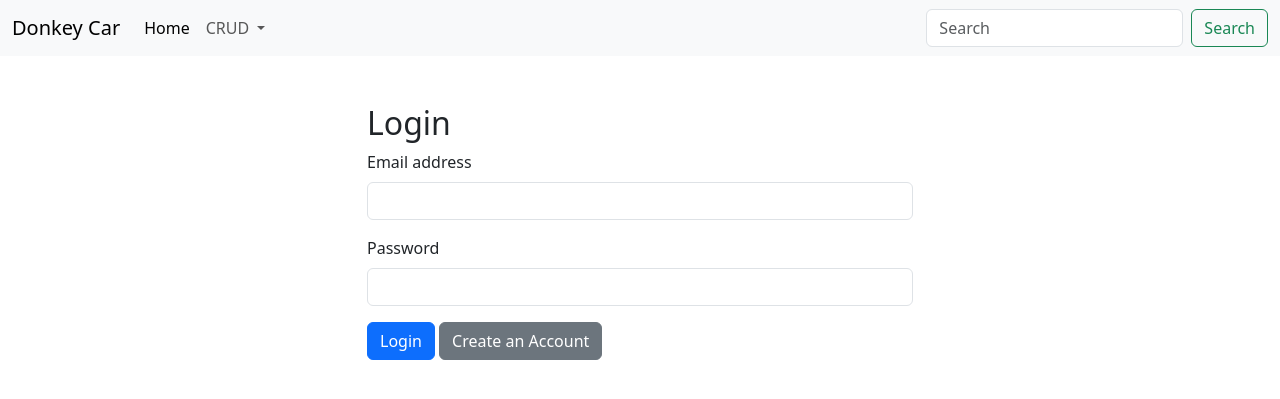
After one commit to irvingqueval/Projet_donkeyCar, a PHP site: page /authentification/login.php in a window 1280 px wide. The commit adds this page. Shown: the top 399 px of the page. Run offline with PHP 8.4, Linux system fonts and the light colour scheme.

Commit message:
authentification added

```diff
--- /dev/null
+++ b/authentification/login.php
@@ -0,0 +1,66 @@
+<?php
+require_once "../header.php";  // Ensure this includes session_start()
+
+if (isset($_SESSION['userid'])) {
+    header("Location: success_login.php"); // Redirect if already logged in
+    exit;
+}
+
+$error = '';
+if ($_SERVER["REQUEST_METHOD"] == "POST") {
+    $email = $_POST['email'];
+    $password = $_POST['password'];
+
+    $sql = "SELECT id, email, password FROM users WHERE email = ?";
+    $stmt = $pdo->prepare($sql);
+    $stmt->bindParam(1, $email);
+    $stmt->execute();
+    $user = $stmt->fetch();
+
+    if ($user && password_verify($password, $user['password'])) {
+        // Set session variables
+        $_SESSION['userid'] = $user['id'];
+        $_SESSION['user_email'] = $user['email'];
+        header("Location: success_login.php");  // Redirect to a success page
+        exit;
+    } else {
+        $error = "Invalid email or password.";
+    }
+}
+?>
+
+<!DOCTYPE html>
+<html lang="en">
+<head>
+    <meta charset="UTF-8">
+    <meta name="viewport" content="width=device-width, initial-scale=1.0">
+    <title>Login</title>
+    <link href="https://cdn.jsdelivr.net/npm/bootstrap@5.3.3/dist/css/bootstrap.min.css" rel="stylesheet">
+</head>
+<body>
+<div class="container">
+    <div class="row justify-content-center">
+        <div class="col-md-6">
+            <h2 class="mt-5">Login</h2>
+            <?php if ($error): ?>
+                <div class="alert alert-danger" role="alert">
+                    <?= htmlspecialchars($error) ?>
+                </div>
+            <?php endif; ?>
+            <form method="post" action="login.php">
+                <div class="mb-3">
+                    <label for="email" class="form-label">Email address</label>
+                    <input type="email" class="form-control" id="email" name="email" required>
+                </div>
+                <div class="mb-3">
+                    <label for="password" class="form-label">Password</label>
+                    <input type="password" class="form-control" id="password" name="password" required>
+                </div>
+                <button type="submit" class="btn btn-primary">Login</button>
+                <a href="register.php" class="btn btn-secondary">Create an Account</a>
+            </form>
+        </div>
+    </div>
+</div>
+</body>
+</html>
--- /dev/null
+++ b/authentification/logout.php
@@ -0,0 +1,5 @@
+<?php
+require_once "../config.php";
+unset($_SESSION['user']);
+header('Location: /index.php');
+?>
--- a/header.php
+++ b/header.php
@@ -14,6 +14,7 @@ $pdo = new \PDO(DSN, USER);
   <script src="https://cdn.jsdelivr.net/npm/bootstrap@5.3.3/dist/js/bootstrap.bundle.min.js" integrity="sha384-YvpcrYf0tY3lHB60NNkmXc5s9fDVZLESaAA55NDzOxhy9GkcIdslK1eN7N6jIeHz" crossorigin="anonymous"></script>
   <link rel="stylesheet" href="css/style.css">
 </head>
+
 <body>
   <nav class="navbar navbar-expand-lg bg-body-tertiary">
     <div class="container-fluid">
@@ -46,4 +47,5 @@ $pdo = new \PDO(DSN, USER);
   </nav>
 
 </body>
+
 </html>
--- a/index.php
+++ b/index.php
@@ -0,0 +1,3 @@
+<?php
+include "header.php"
+?>
```
Also changed, not shown: authentification/register.php (added, +43 -0 lines), authentification/success_login.php (added, +13 -0 lines), authentification/success_register.php (added, +12 -0 lines), logo/Logout.webp (added), logo/connexion.webp (added), 4 other files. Lines whose indentation alone changed are shown as unchanged.
